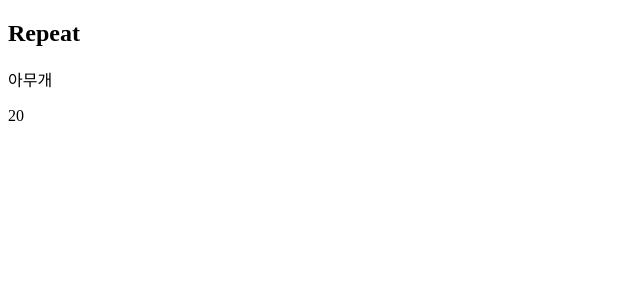
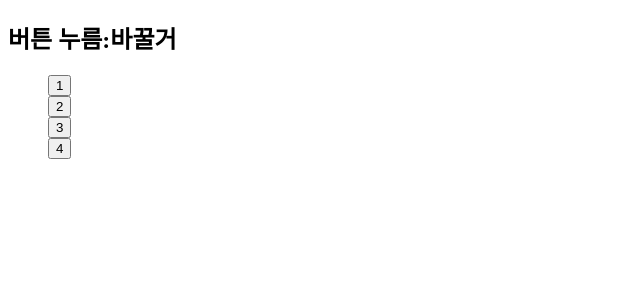
Before and after one commit to qkaxhfms/practice_react_2, a React (Create React App) app in the folder basic-function/: page / in a window 1280 px wide. Shown: the top 300 px of the page, without its empty margins (0-640 px from the left). Built offline with nearby package versions, Linux system fonts and the light colour scheme.

Commit message:
setSTate && state

```diff
--- a/basic-function/src/App.js
+++ b/basic-function/src/App.js
@@ -1,11 +1,11 @@
 import React, { Component } from 'react';
-import Test8 from "./components/Test8";
+import Test9 from "./components/Test9";
 
 class App extends Component {
   render() {
     return (
         <div>
-            <Test8 />
+            <Test9 />
         </div>
     );
   }
--- /dev/null
+++ b/basic-function/src/components/Test9.js
@@ -0,0 +1,66 @@
+import React, { Component } from 'react'
+
+class Test9 extends Component {
+    state={
+        change:"바꿀거"
+    }
+    click1 = () => {
+        console.log("click1");
+    };
+    click2 = () => {
+        console.log("click2");
+        this.setState({
+            change:"2번버튼 누름"
+        })
+    };
+    click3 = () => {
+        console.log("click3");
+        this.setState({
+            change:"3번 버튼 누름"
+        })
+    };
+    click4 = () => {
+        console.log("click4");
+        this.setState({
+            change:"4번 버튼 누름"
+        })
+    };
+
+    render() {
+        const customStyle = {
+            margin: 0,
+            padding: 0,
+            color: "white",
+            listStyle: "none",
+        };
+        return (
+            <>
+                <h2>버튼 누름:{this.state.change}</h2>
+                <ul>
+                    <li style={customStyle}>
+                        <button type="button" onClick={this.click1}>
+                            1
+                        </button>
+                    </li>
+                    <li style={customStyle}>
+                        <button type="button" onClick={this.click2}>
+                            2
+                        </button>
+                    </li>
+                    <li style={customStyle}>
+                        <button type="button" onClick={this.click3}>
+                            3
+                        </button>
+                    </li>
+                    <li style={customStyle}>
+                        <button type="button" onClick={this.click4}>
+                            4
+                        </button>
+                    </li>
+                </ul>
+            </>
+        );
+    }
+}
+
+export default Test9;
```
